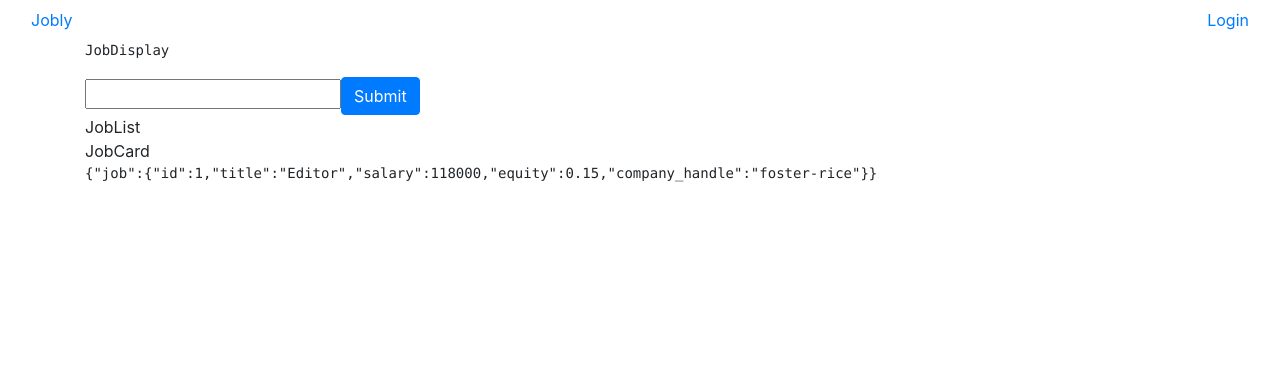
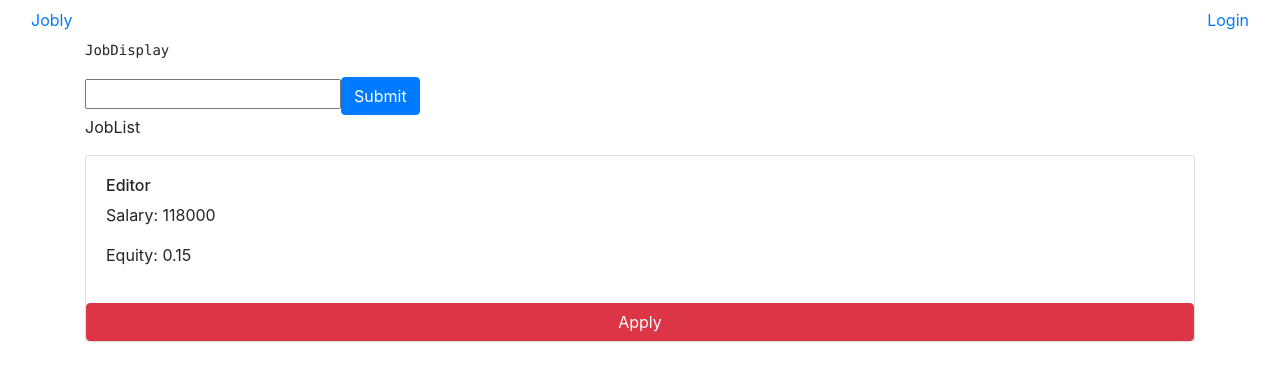
Before and after one commit to stephenisau/jobly, a React (Create React App) app in the folder frontend/: page /jobs in a window 1280 px wide. Shown: the top 380 px of the page. Built offline with nearby package versions, Linux system fonts and the light colour scheme; no server answers.

Commit message:
Adding minor styling. Everything's a button! urgh. I am being good and doing small pushes. It's all a blue, help.

```diff
--- a/frontend/src/companies/CompanyCard.js
+++ b/frontend/src/companies/CompanyCard.js
@@ -1,11 +1,21 @@
 import React, { Component } from "react";
+import { Link } from 'react-router-dom';
 
 class CompanyCard extends Component {
   render() {
+    let img = this.props.company.logo_url ?
+      <img src="https://png.pngtree.com/svg/20170307/c02483909c.svg" alt={`${this.props.company.name} logo`} /> : <img src={this.props.company.logo_url} alt={`${this.props.company.name} logo`} />
     return (
-    <div>CompanyCard
-      <pre>{JSON.stringify(this.props, null, 4)}</pre>
-    </div>
+      <Link exact to={`companies/${this.props.company.handle}`}>
+        <div className="Card card mt-3">
+          <div className="card-body">
+            <h6>{this.props.company.name}</h6>
+            <p>{this.props.company.description}</p>
+            {img}
+          </div>
+        </div>
+      </Link>
+
     );
   }
 }
--- a/frontend/src/jobs/JobCard.js
+++ b/frontend/src/jobs/JobCard.js
@@ -3,9 +3,13 @@ import React, { Component } from "react";
 class JobCard extends Component {
   render() {
     return (
-    <div>
-      JobCard
-      <pre>{JSON.stringify(this.props)}</pre>
+    <div className="Card card mt-3">
+      <div className="card-body">
+        <h6>{this.props.job.title}</h6>
+        <p>Salary: {this.props.job.salary}</p>
+        <p>Equity: {this.props.job.equity}</p>
+      </div>
+      <button className="btn btn-danger">Apply</button>
     </div>
     );
   }
```
